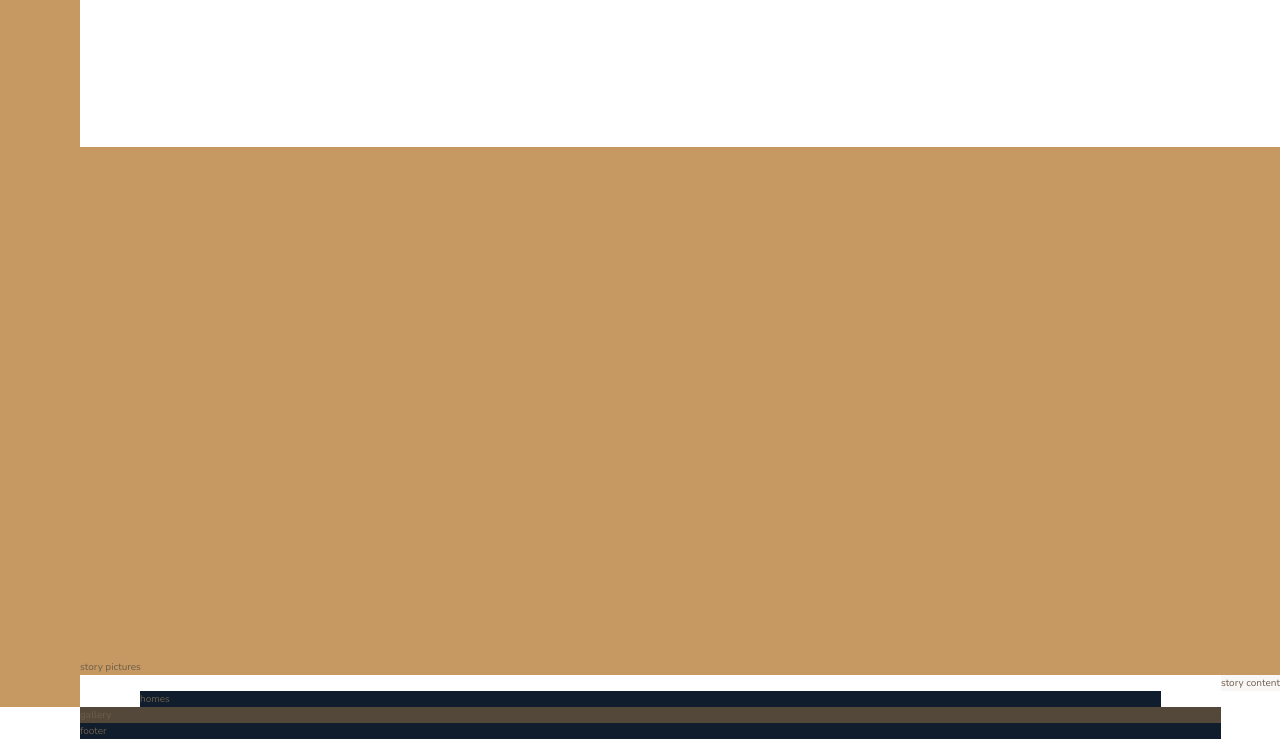
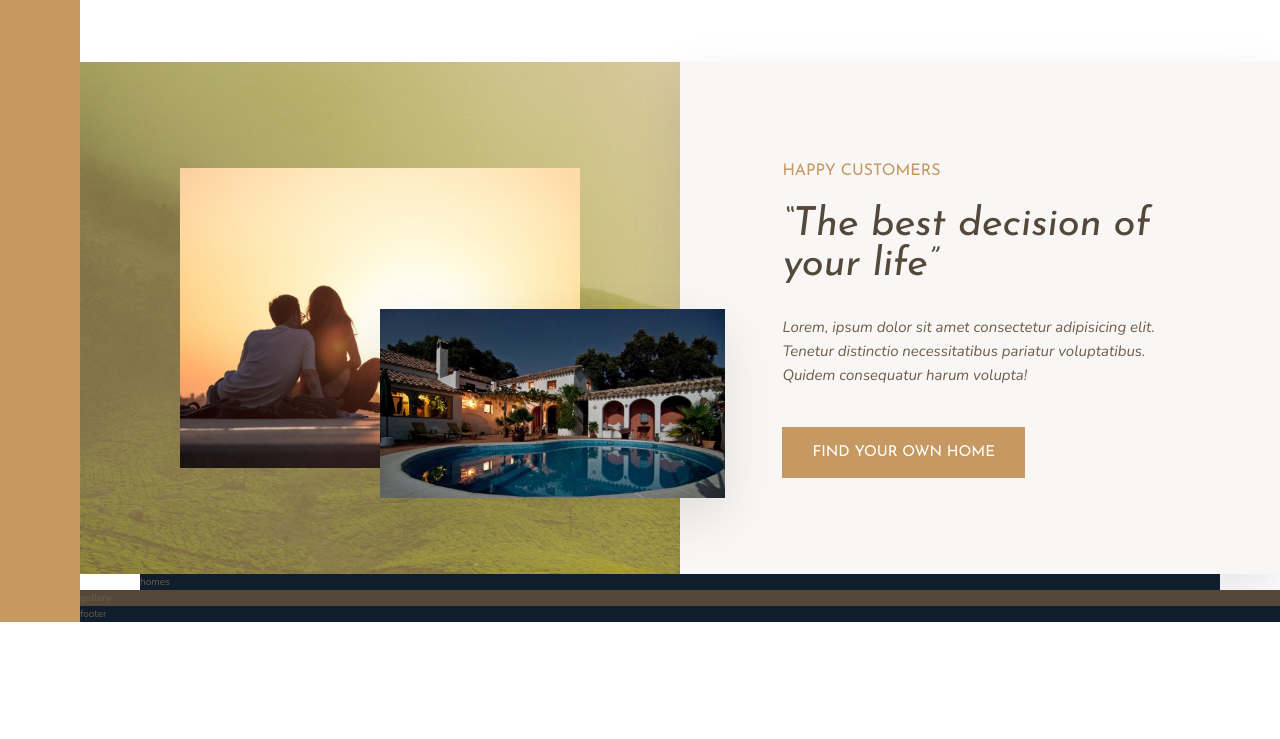
Before and after one commit to anshuul5820/nexter-project, a website: page index.html in a window 1280 px wide. Shown: the part 1246-1985 px from the top of the page. After the commit the page ends 1868 px from the top, so only its background shows below. Drawn offline with nearby package versions, Linux system fonts and the light colour scheme.

Commit message:
completed stories section

```diff
--- a/index.html
+++ b/index.html
@@ -72,11 +72,19 @@
         </div>
 
     </section>
-    <div class="story__pictures"></div>
     <!-- elements could exist without parent block -->
 
-    <div class="story__pictures">story pictures</div>
-    <div class="story__content">story content</div>
+    <div class="story__pictures">
+        <img src="img/story-1.jpeg" alt="couple with new house" class="story__img--1">
+        <img src="img/story-2.jpeg" alt="new house" class="story__img--2">
+    </div>
+    <div class="story__content">
+        <h3 class="heading-3 mb-sm">Happy customers</h3>
+        <h2 class="heading-2 heading-2--dark mb-md">&ldquo;The best decision of your life&rdquo;</h2>
+        <p class="story__text">Lorem, ipsum dolor sit amet consectetur adipisicing elit. Tenetur distinctio
+            necessitatibus pariatur voluptatibus. Quidem consequatur harum volupta!</p>
+        <button class="btn">Find your own home</button>
+    </div>
     <section class="homes">homes</section>
     <section class="gallery">gallery</section>
     <footer class="footer">footer</footer>
--- a/sass/_story.scss
+++ b/sass/_story.scss
@@ -1,10 +1,55 @@
 .story {
   &__pictures {
     background-color: $color-primary;
-    grid-column: full-start / col-end-4;
+    grid-column: full-start / col-end 4;
+    display: grid;
+    grid-template-rows: repeat(6, 1fr);
+    grid-template-columns: repeat(6, 1fr);
+    align-items: center;
+    background-image: linear-gradient(
+        rgba($color-primary, 0.5),
+        rgba($color-primary, 0.5)
+      ),
+      url(../img/back.jpg);
   }
+
+  &__img--1 {
+    width: 100%;
+    grid-row: 2 / 6;
+    grid-column: 2 / 6;
+    //doing this much doesnt center the image, as images have their own aspect ratio, which they always maintain;so align-items: center;
+  }
+
+  &__img--2 {
+    width: 115%; //width should be always given in % for images
+    grid-area: 4 / 4 / 6 / 7;
+    z-index: 2;
+    box-shadow: 0 2rem 5rem rgba(#000, 0.1);
+  }
+
   &__content {
     background-color: $color-grey-light-1;
-    grid-column: col-end-5 / full-end;
+    grid-column: col-start 5 / full-end;
+    padding: 6rem 8vw;
+    box-shadow: 0 2rem 5rem rgba(#000, 0.1); //5rem blur, .5 opacity
+
+    display: flex;
+    flex-direction: column;
+    justify-content: center;
+    align-items: flex-start; //default stretch, makes button stretch from one side to other
+    //using flexbox
+
+    /*
+    display: grid;
+    align-items: center;
+    justify-items: start;
+    //using grid
+    */
+  }
+
+  &__text {
+    font-size: 1.5rem;
+    font-style: italic;
+    margin-bottom: 4rem;
   }
 }
--- a/sass/_typography.scss
+++ b/sass/_typography.scss
@@ -9,10 +9,22 @@
 
 .heading-2 {
   @extend %heading;
+  font-size: 4rem;
+  font-style: italic;
+  line-height: 1;
+  &--light {
+    color: $color-grey-light-1;
+  } //modifier
+  &--dark {
+    color: $color-grey-dark-1;
+  }
 }
 
 .heading-3 {
   @extend %heading;
+  font-size: 1.6rem;
+  color: $color-primary;
+  text-transform: uppercase;
 }
 
 .heading-4 {
@@ -21,7 +33,7 @@
 
   &--light {
     color: $color-grey-light-1;
-  }//modifier
+  } //modifier
   &--dark {
     color: $color-grey-dark-1;
   }
@@ -33,3 +45,34 @@
 //   font-weight: 400;
 // }
 //in mixin, it gets copied to all selectors
+
+.btn {
+  background-color: $color-primary;
+  color: #fff;
+  border: none;
+  border-radius: 0;
+  font-family: $font-display;
+  font-size: 1.5rem;
+  text-transform: uppercase;
+  padding: 1.8rem 3rem;
+  cursor: pointer;
+  transition: all 0.2s;
+
+  &:hover {
+    background-color: $color-primary-dark;
+  }
+}
+
+.mb-sm {
+  margin-bottom: 2rem;
+}
+.mb-md {
+  margin-bottom: 3rem;
+}
+.mb-lg {
+  margin-bottom: 4rem;
+}
+.mb-hg {
+  margin-bottom: 8rem;
+}
+//margin-bottom small, medium, large, huge
```
Also changed, not shown: css/style.css.
